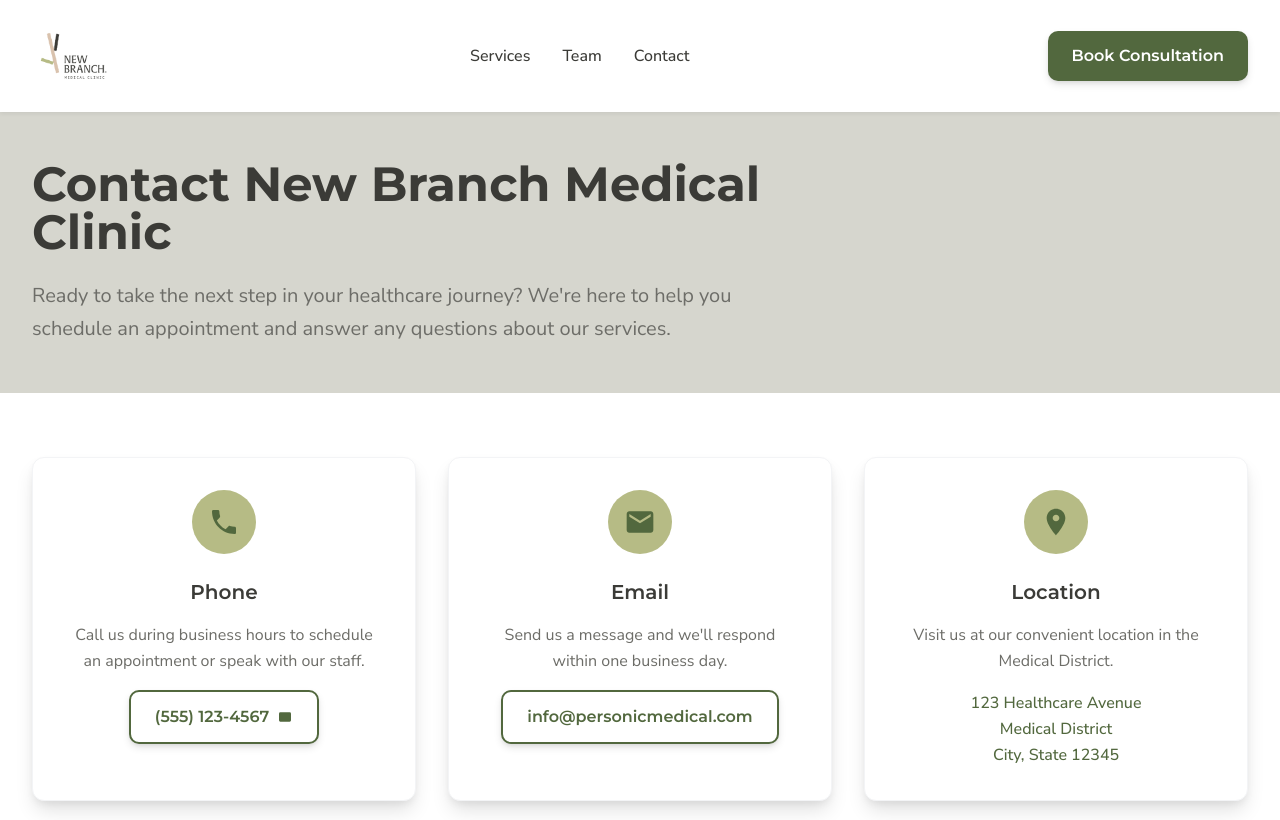
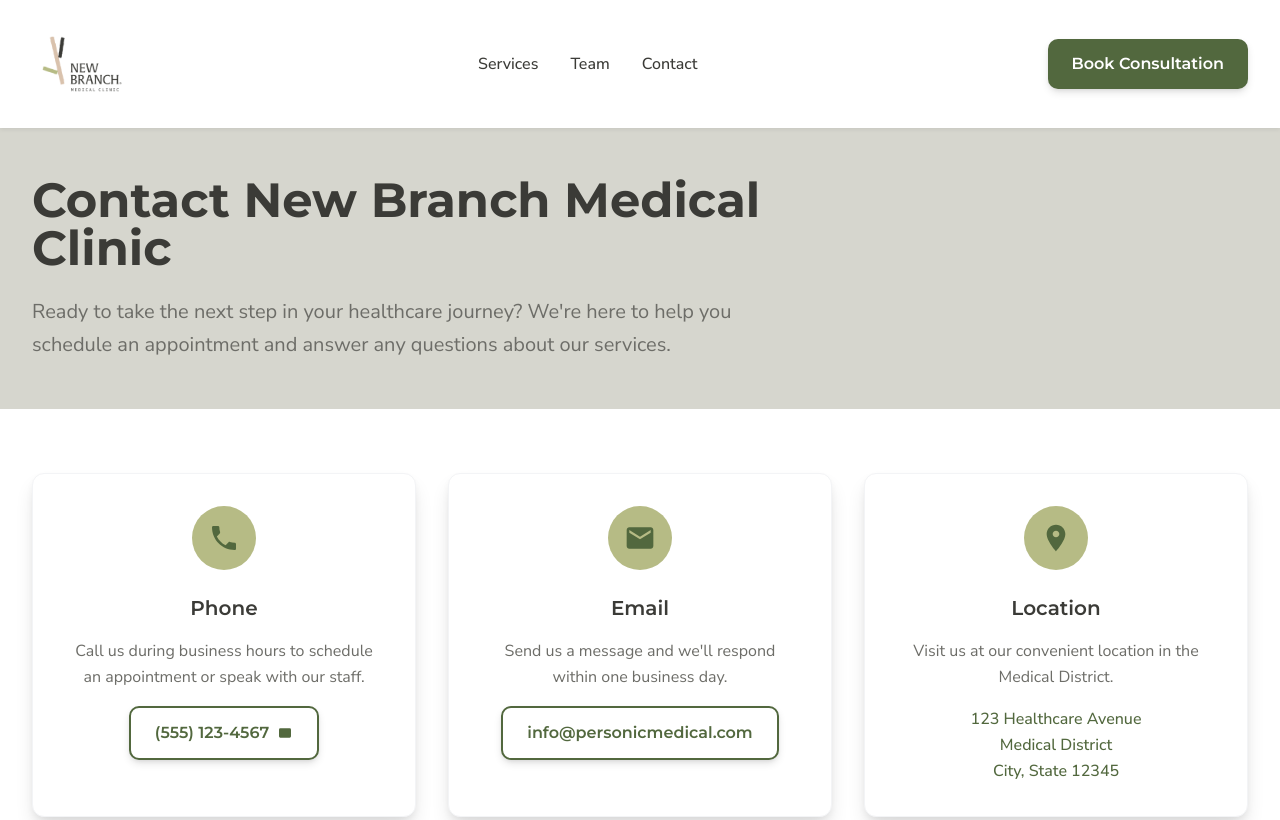
Before and after one commit to Drew-Goddyn/personic-medical, a website: page contact.html in a window 1280 px wide. Shown: the top 820 px of the page. Drawn offline with nearby package versions, Linux system fonts and the light colour scheme.

Commit message:
Increase logo size by 25 percent while maintaining safe scaling - Changed from w-20 h-20 to w-24 h-24 for quarter size increase - Maintains object-contain approach to prevent oversized scaling - Logo now 100px instead of 80px dimensions - Ensures controlled predictable sizing - Applied consistently across all pages

```diff
--- a/contact.html
+++ b/contact.html
@@ -28,7 +28,7 @@
             <div class="flex justify-between items-center">
                 <div class="flex items-center">
                     <a href="index.html" class="flex items-center">
-                        <img src="assets/images/new-branch-medical-logo.png" alt="New Branch Medical Clinic" class="w-20 h-20 object-contain">
+                        <img src="assets/images/new-branch-medical-logo.png" alt="New Branch Medical Clinic" class="w-24 h-24 object-contain">
                     </a>
                 </div>
                 <div class="hidden md:flex space-x-8">
```
Also changed, not shown: index.html (+1 -1 lines), services.html (+1 -1 lines), team.html (+1 -1 lines).
